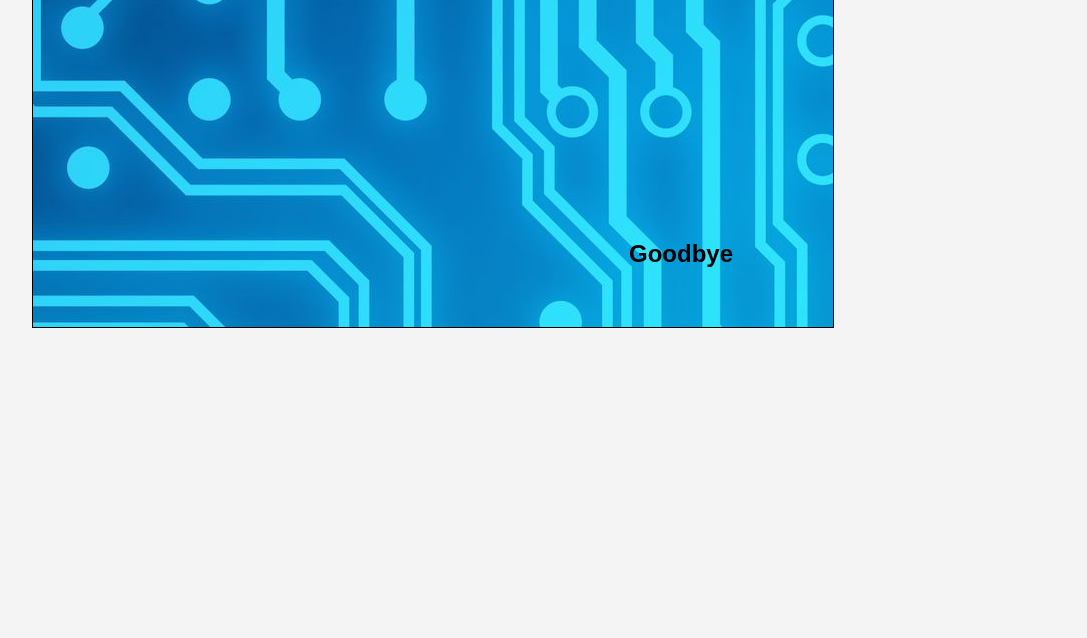
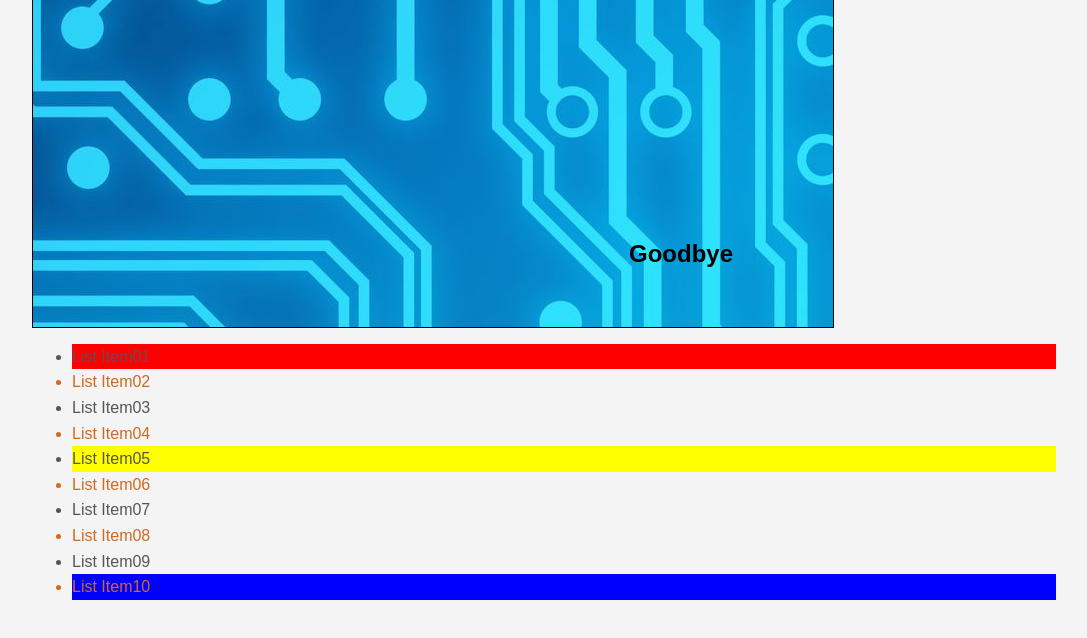
Before and after one commit to f2hodge/fluffy-chainsaw, a plain HTML site: page css_crash/css_cheatSheet/index.html in a window 1280 px wide. Shown: the part 1756-2394 px from the top of the page, without its empty margins (96-1183 px from the left). Drawn offline with Linux system fonts and the light colour scheme.

Commit message:
20230715 09:34

```diff
--- a/css_crash/css_cheatSheet/css/style.css
+++ b/css_crash/css_cheatSheet/css/style.css
@@ -194,3 +194,23 @@ a:visited {
     position: fixed;
     top: 400px;
 }
+
+/* Pseudoclass Demonstration "selector: pseudoclass */
+.my-list li:first-child {
+    background: red; /* don't have to use background-color if want variability */
+}
+
+.my-list li:last-child {
+    background: blue;
+    color: #fff;
+}
+
+/* Selecting a specific list item */
+.my-list li:nth-child(5) {
+    background: yellow;
+}
+
+/* Selecting a subset with directive */
+.my-list li:nth-child(even) {
+    color: chocolate;
+}
--- a/css_crash/css_cheatSheet/index.html
+++ b/css_crash/css_cheatSheet/index.html
@@ -74,6 +74,20 @@
             <h1>Hello</h1>
             <h2>Goodbye</h2>
         </div>
+
+        <!-- Pseudoclasses -->
+        <ul class="my-list">
+            <li>List Item01</li>
+            <li>List Item02</li>
+            <li>List Item03</li>
+            <li>List Item04</li>
+            <li>List Item05</li>
+            <li>List Item06</li>
+            <li>List Item07</li>
+            <li>List Item08</li>
+            <li>List Item09</li>
+            <li>List Item10</li>
+        </ul>
     </div> <!-- End of Container -->
 
     <!-- Demonstrating Fixed value of Position property -->
```
